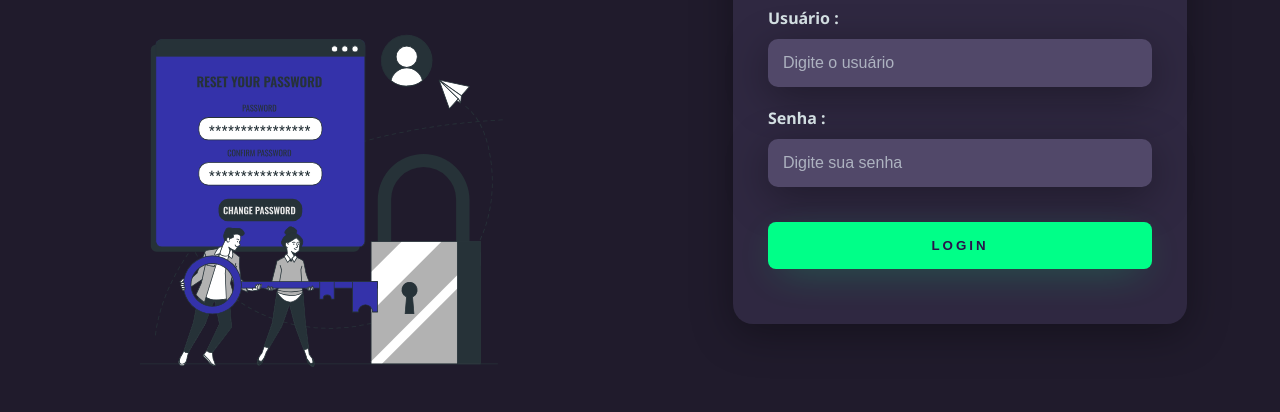
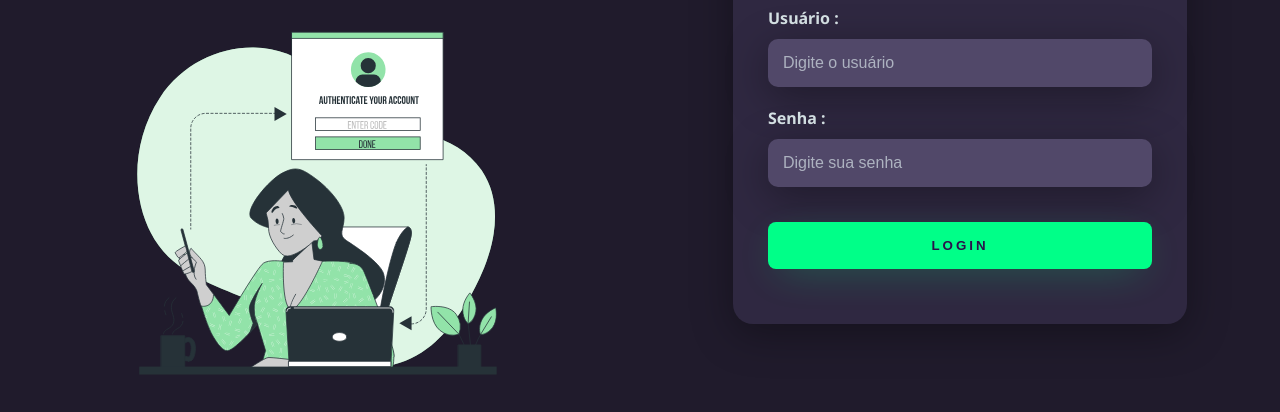
Before and after one commit to niltoncesar3/Tela-De-Login, a plain HTML site: page index.html in a window 1280 px wide. Shown: the part 276-688 px from the top of the page. Drawn offline with Linux system fonts and the light colour scheme.

Commit message:
Atualização da imagem

```diff
--- a/index.html
+++ b/index.html
@@ -12,7 +12,7 @@
   <div class="main-login">
     <div class="left-login">
       <h1>Faça login <br> e entre para o nosso time</h1>
-      <img src="img/Reset password-bro.svg" class="left-login-img" alt="Imagem de login">
+      <img src="img/Authentication-bro.svg" class="left-login-img" alt="Imagem de login">
     </div>
     <div class="right-login">
       <div class="card-login">
```
Also changed, not shown: img/Authentication-bro.svg (added), img/Reset password-bro.svg (deleted).
